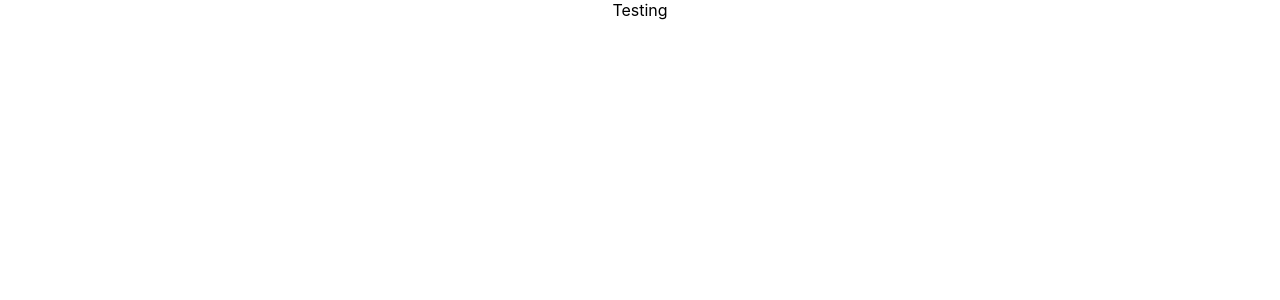
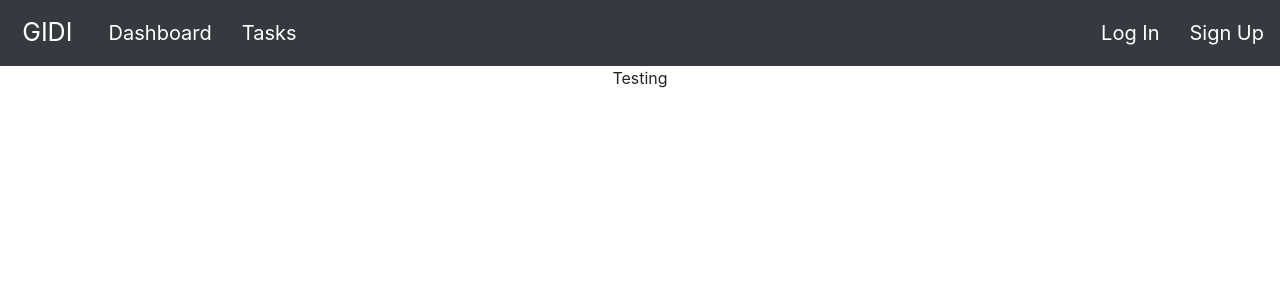
Before and after one commit to jonathanwong110/Git-It-And-Did-It, a React (Create React App) app in the folder git-it-and-did-it-client/: page / in a window 1280 px wide. Shown: the top 300 px of the page. Built offline with nearby package versions, Linux system fonts and the light colour scheme.

Commit message:
imported and installed bootstrap and implemented a navbar

```diff
--- a/git-it-and-did-it-client/package.json
+++ b/git-it-and-did-it-client/package.json
@@ -6,7 +6,9 @@
     "@testing-library/jest-dom": "^4.2.4",
     "@testing-library/react": "^9.3.2",
     "@testing-library/user-event": "^7.1.2",
+    "bootstrap": "^4.5.0",
     "react": "^16.13.1",
+    "react-bootstrap": "^1.3.0",
     "react-dom": "^16.13.1",
     "react-redux": "^7.2.1",
     "react-router-dom": "^5.2.0",
--- a/git-it-and-did-it-client/src/App.css
+++ b/git-it-and-did-it-client/src/App.css
@@ -36,3 +36,20 @@
     transform: rotate(360deg);
   }
 }
+
+.navbar-left-side-main {
+  color: white;
+  font-size: 25px;
+  margin: 0.5%;
+}
+
+.navbar-left-side, .span {
+  color: white;
+  font-size: 20px;
+  margin-left: 30px;
+}
+
+.navbar-left-side-main:hover, .navbar-left-side:hover, .span:hover {
+  color: white;
+  text-decoration: none;
+}
--- a/git-it-and-did-it-client/src/App.js
+++ b/git-it-and-did-it-client/src/App.js
@@ -1,5 +1,6 @@
 import React, { Component } from 'react'
 import { BrowserRouter, Route, Switch } from 'react-router-dom';
+import MainNav from './components/navigation/MainNav'
 import './App.css';
 
 class App extends Component {
@@ -7,6 +8,7 @@ class App extends Component {
     return (
       <BrowserRouter>
         <div className="App">
+          <MainNav />
           <Switch>
             <div>Testing</div>
           </Switch>
--- /dev/null
+++ b/git-it-and-did-it-client/src/components/navigation/MainNav.js
@@ -0,0 +1,32 @@
+import React, { Component } from 'react';
+import { Navbar, Nav } from 'react-bootstrap';
+import { Link } from 'react-router-dom'
+
+class MainNav extends Component {
+
+  render() {
+
+    return (
+      <>
+        <Navbar collapseOnSelect expand="lg" bg="dark" variant="dark">
+          <Link to="/" className="navbar-left-side-main">GIDI</Link>
+          <Navbar.Toggle aria-controls="responsive-navbar-nav" />
+          <Navbar.Collapse id="responsive-navbar-nav">
+            <Nav className="mr-auto">
+              <Link to="/dashboard" className="navbar-left-side">Dashboard</Link>
+              <Link to="/tasks" className="navbar-left-side">Tasks</Link>
+            </Nav>
+            <Nav>
+              <Link to="/login" className="span">Log In</Link>
+              <Link to="/signup" className="span">
+                Sign Up
+              </Link>
+            </Nav>
+          </Navbar.Collapse>
+        </Navbar>
+      </>
+    )
+  }
+}
+
+export default MainNav;
--- a/git-it-and-did-it-client/src/index.js
+++ b/git-it-and-did-it-client/src/index.js
@@ -5,6 +5,7 @@ import App from './App';
 import { Provider } from 'react-redux'
 import * as serviceWorker from './serviceWorker';
 import store from './store.js'
+import 'bootstrap/dist/css/bootstrap.min.css';
 
 ReactDOM.render(
   <Provider store={store}>
```
Also changed, not shown: 1 other file (tests, documents, lock files or other folders).
